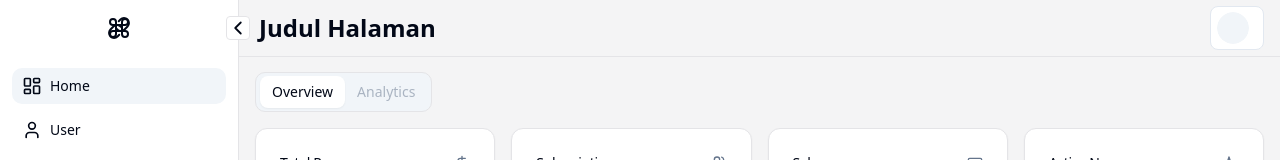
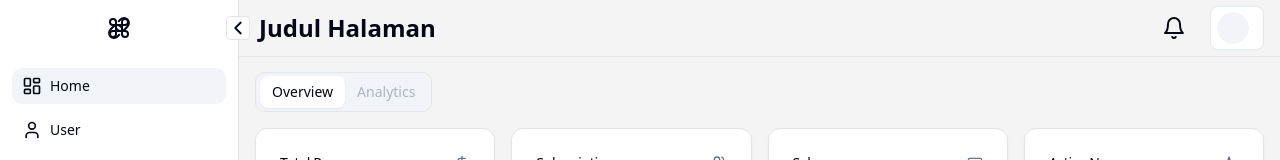
Before and after one commit to digirupa/nextjs-boilerplate, a Next.js app: page / in a window 1280 px wide. Shown: the top 160 px of the page. Built offline with nearby package versions, Linux system fonts and the light colour scheme; what cookies-next would draw is missing.

Commit message:
wip: notification

```diff
--- a/src/components/app/layouts/app-header.tsx
+++ b/src/components/app/layouts/app-header.tsx
@@ -2,6 +2,8 @@ import { cn } from '@/lib/utils'
 import { MobileSidebar } from './sidebar/mobile-sidebar'
 import { UserNav } from './nav/user-nav'
 import { useSidebar } from '@/lib/hooks/use-sidebar'
+import { Button } from '@/components/ui/button'
+import { Bell } from 'lucide-react'
 
 export default function AppHeader() {
   const { isMinimized } = useSidebar()
@@ -18,6 +20,9 @@ export default function AppHeader() {
           <p className='text-xl font-bold md:text-2xl '>Judul Halaman</p>
         </div>
         <div className='flex items-center gap-2'>
+          <Button variant='ghost'>
+            <Bell />
+          </Button>
           <UserNav />
         </div>
       </nav>
--- a/src/components/app/layouts/nav/user-nav.tsx
+++ b/src/components/app/layouts/nav/user-nav.tsx
@@ -24,8 +24,8 @@ export function UserNav() {
             <AvatarImage src={account?.avatar} alt={'avatar'} />
             <AvatarFallback>{getInitials(account.full_name)}</AvatarFallback>
           </Avatar>
-          <div className='text-left'>
-            <p className='font-bold max-md:hidden'>{account?.full_name}</p>
+          <div className='text-left max-md:hidden'>
+            <p className='font-bold'>{account?.full_name}</p>
             <p className='text-xs text-muted-foreground'>{account.email}</p>
           </div>
         </Button>
```
